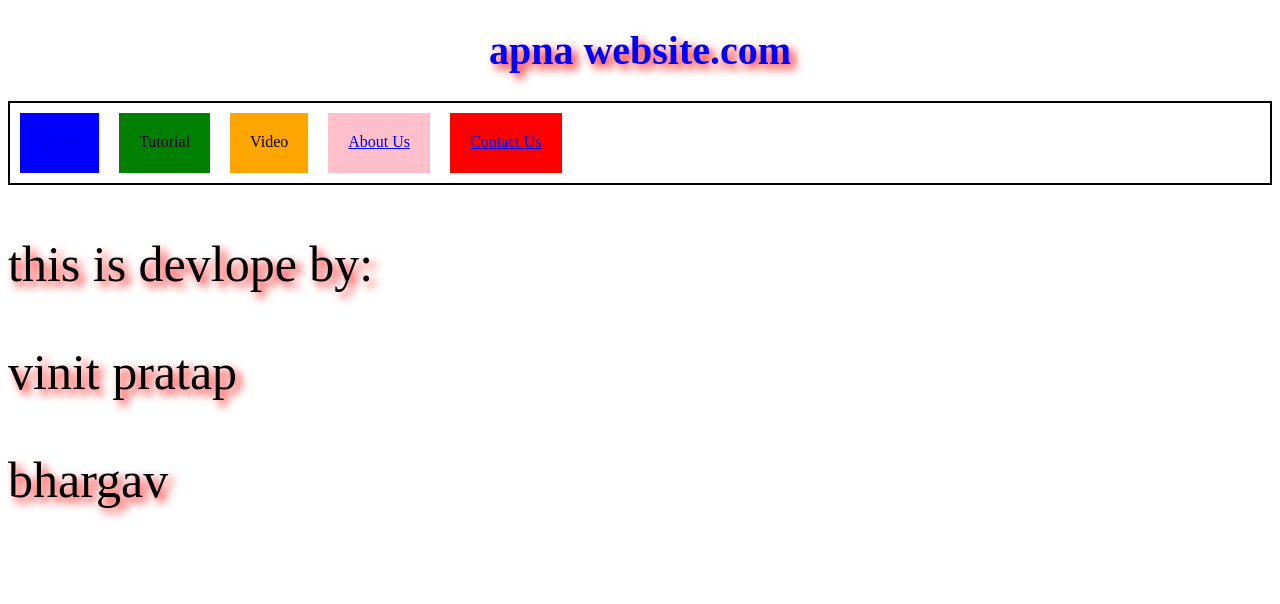
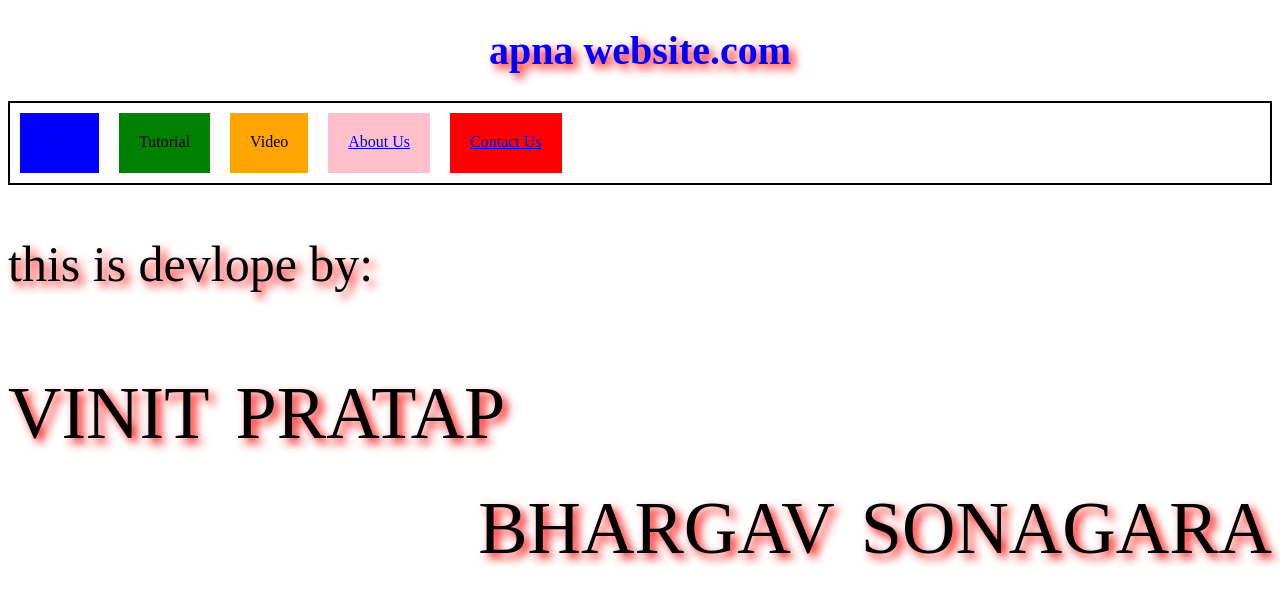
Before and after one commit to vinit121/apna.github.io, a plain HTML site: page about.html in a window 1280 px wide. Drawn offline with Linux system fonts and the light colour scheme.

Commit message:
Update about.html

```diff
--- a/about.html
+++ b/about.html
@@ -39,8 +39,8 @@
 						background-color: orange;
 						}
 
-        .p{text-shadow:5px 5px 10px red;font-size:50px;text-color:blue;}
-        .r{text-direction:rtl}
+        .p{text-shadow:5px 5px 10px red;font-size:105px;text-color:blue;line-height:10px;font-variant:small-caps;}
+        .r{direction:rtl}
 </style>
 </head>
 <body>  <h1 style="text-align:center;color:blue;text-shadow:5px 5px 10px red;font-size:40px;">apna website.com </h1>
@@ -51,8 +51,8 @@
 				<div id="fourthdiv" class="dev">Tutorial</div>
 				<div id="fifthdiv" class="dev">Video</div>
 			</div>
-   <p class="p"> this is devlope by: </p>
+   <p style="text-shadow:5px 5px 10px red;font-size:50px;text-color:blue;"> this is devlope by: </p>
    <p class="p"> vinit pratap </p>
-   <p class="p r"> bhargav </p>
+   <p class="p r"> bhargav sonagara </p>
 </body>
 </html>
```
